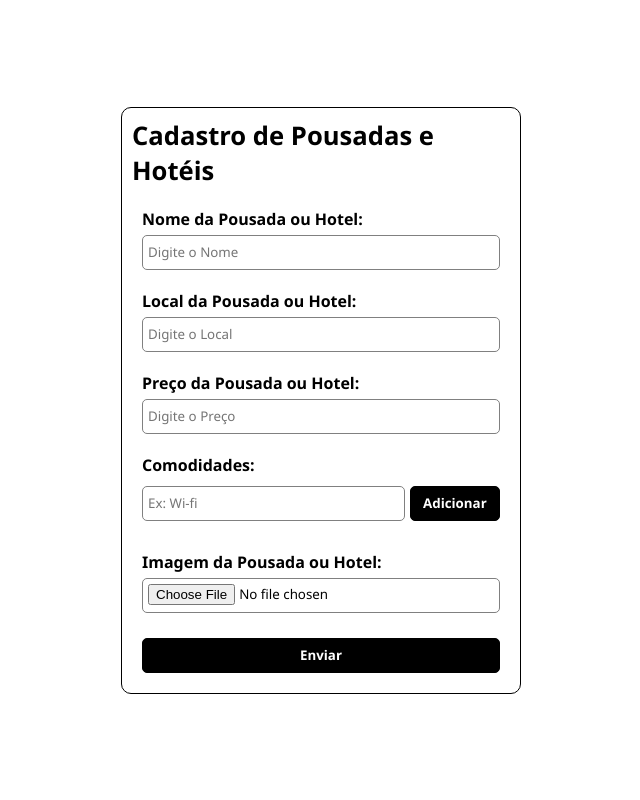
After one commit to raulzinkkj/projesto_teste, a PHP site: page /inns_register.php in a window 1280 px wide. The commit adds this page. Shown: the whole page, without its empty margins (319-959 px from the left). Run offline with PHP 8.4, Linux system fonts and the light colour scheme.

Commit message:
Continuação do Projeto

```diff
--- a/03_module_e/api/gravar_usuario.php
+++ b/03_module_e/api/gravar_usuario.php
@@ -30,5 +30,5 @@ if ($_SERVER['REQUEST_METHOD'] === 'POST') {
 
     echo "Usuario gravado com sucesso!";
 
-    header("Location: ../login.php");
+    //header("Location: ../login.php");
 }
--- /dev/null
+++ b/03_module_e/inns_register.php
@@ -0,0 +1,224 @@
+<!DOCTYPE html>
+<html lang="pt-br">
+
+<head>
+    <meta charset="UTF-8">
+    <meta name="viewport" content="width=device-width, initial-scale=1.0">
+    <title>Inns-Registro</title>
+    <style>
+        * {
+            margin: 0;
+            padding: 0;
+            box-sizing: border-box;
+            font-family: 'Segoe UI', Tahoma, Geneva, Verdana, sans-serif;
+        }
+
+        body {
+            display: flex;
+            justify-content: center;
+            align-items: center;
+            height: 100vh;
+        }
+
+        .container {
+            display: flex;
+            align-items: center;
+            padding: 10px;
+            flex-direction: column;
+            border: solid 1px black;
+            border-radius: 10px;
+            width: 400px;
+        }
+
+        h1 {
+            font-size: 1.6rem;
+            margin-bottom: 10px;
+        }
+
+        .junto {
+            padding: 10px;
+            width: 100%;
+            display: flex;
+            justify-content: center;
+            flex-direction: column;
+        }
+
+        label {
+            font-weight: bolder;
+        }
+
+        input {
+            margin-top: 5px;
+            width: 100%;
+            height: 35px;
+            border-radius: 5px;
+            border: solid 1px gray;
+            padding: 5px;
+        }
+
+        input[type="file"] {
+            margin-top: 5px;
+            width: 100%;
+            height: 35px;
+            border: solid 1px gray;
+            padding: 5px;
+            border-radius: 5px;
+        }
+
+        button {
+            margin-top: 5px;
+            width: 100%;
+            height: 35px;
+            border-radius: 5px;
+            border: solid 1px black;
+            padding: 5px;
+            background: black;
+            color: white;
+            transition: 0.3s;
+            font-weight: bold;
+        }
+
+        button:hover {
+            background: white;
+            color: black;
+        }
+    </style>
+</head>
+
+<body>
+    <div class="container">
+        <h1>Cadastro de Pousadas e Hotéis</h1>
+        <div class="junto">
+            <label for="nome_pousada_e_hotel">Nome da Pousada ou Hotel:</label>
+            <input type="text" name="nome_pousada_e_hotel" id="nome_pousada_e_hotel" placeholder="Digite o Nome">
+        </div>
+        <div class="junto">
+            <label for="local_pousada_e_hotel">Local da Pousada ou Hotel:</label>
+            <input type="text" name="local_pousada_e_hotel" id="local_pousada_e_hotel" placeholder="Digite o Local">
+        </div>
+        <div class="junto">
+            <label for="preco_pousada_e_hotel">Preço da Pousada ou Hotel:</label>
+            <input type="text" name="preco_pousada_e_hotel" id="preco_pousada_e_hotel" placeholder="Digite o Preço">
+        </div>
+        <div class="junto">
+            <label for="">Comodidades:</label>
+            <div style="display: flex; gap:5px; margin-top: 5px;">
+                <input type="text" id="comodidade_pousada_e_hotel" placeholder="Ex: Wi-fi">
+
+                <button type="button" onclick="adicionarComodidade()" style="width: 120px;">Adicionar</button>
+            </div>
+            <div id="listaComodidades" style="margin-top: 10px;"></div>
+        </div>
+        <div class="junto">
+            <label for="imagem_pousada_e_hotel">Imagem da Pousada ou Hotel:</label>
+            <input type="file" name="imagem_pousada_e_hotel" id="imagem_pousada_e_hotel">
+        </div>
+        <div class="junto">
+            <button onclick="gravar()">Enviar</button>
+        </div>
+
+        <p id="mensagem"></p>
+    </div>
+    <script>
+        let comodidades_pousada_e_hotel = [];
+
+        function gravar() {
+            const formData = new FormData();
+
+            formData.append(
+                "nome_pousada_e_hotel",
+                document.getElementById("nome_pousada_e_hotel").value
+            );
+
+            formData.append(
+                "local_pousada_e_hotel",
+                document.getElementById("local_pousada_e_hotel").value
+            );
+
+            formData.append(
+                "preco_pousada_e_hotel",
+                document.getElementById("preco_pousada_e_hotel").value
+            );
+
+            formData.append(
+                "comodidades_pousada_e_hotel",
+                JSON.stringify(comodidades_pousada_e_hotel)
+            );
+
+            formData.append(
+                "imagem_pousada_e_hotel",
+                document.getElementById("imagem_pousada_e_hotel").files[0]
+            );
+
+            fetch("api/cadastrar_pousada_e_hotel.php", {
+                    method: "POST",
+                    body: formData
+                })
+                .then(resposta => resposta.text())
+                .then(dados => {
+                    document.getElementById("mensagem");
+                })
+        }
+
+        function adicionarComodidade() {
+            const input = document.getElementById("comodidade_pousada_e_hotel");
+
+            const texto = input.value.trim();
+
+            if (texto == "") {
+                return;
+            }
+
+            comodidades_pousada_e_hotel.push(texto);
+
+            input.value = "";
+
+            mostrarComodidades();
+        }
+
+        function mostrarComodidades() {
+            const lista = document.getElementById("listaComodidades");
+
+            lista.innerHTML = "";
+
+            comodidades_pousada_e_hotel.forEach((item, indice) => {
+
+                lista.innerHTML += `
+                <div style="display: inline-block;">
+                <div style="
+                    display: flex;
+                    padding: 2px 2px;
+                    align-items: center;
+                    margin-top: 5px;
+                    border: solid 1px gray;
+                    border-radius: 5px;
+                    width: auto;
+                    height: auto;
+                    ">
+
+                    <span>${item}</span>
+
+                <button
+                type="button"
+                onclick="removerComodidades(${indice})"
+                style="width: auto; height: auto; font-size: 0.7rem; margin-left: 3px; background: transparent; border: none;">
+                ❌
+                </button>
+
+                </div>
+
+                </div>
+                    `;
+
+            });
+        }
+
+        function removerComodidades(indice) {
+            comodidades_pousada_e_hotel.splice(indice, 1);
+
+            mostrarComodidades();
+        }
+    </script>
+</body>
+
+</html>
--- a/03_module_e/register.php
+++ b/03_module_e/register.php
@@ -175,13 +175,15 @@
                 })
                 .then(resposta => resposta.text())
                 .then(dados => {
-                    document.getElementById("mensagem").innerHTML = dados;
+                    window.location.href = "login.php";
                 });
 
             document.getElementById("nome_usuario").value = "";
             document.getElementById("email_usuario").value = "";
             document.getElementById("senha_usuario").value = "";
             document.getElementById("confirmar").value = "";
+
+            header("Location: login.php");
         }
 
         function validarSenha() {
```
Also changed, not shown: 03_module_e/api/cadastrar_pousada_e_hotel.php (added, +26 -0 lines), 03_module_e/bkp/hoteis_e_pousadas.sql (added, +105 -0 lines), 03_module_e/inns.php (+11 -0 lines), 03_module_e/uploads/1783387829_riad.jpg (added).
